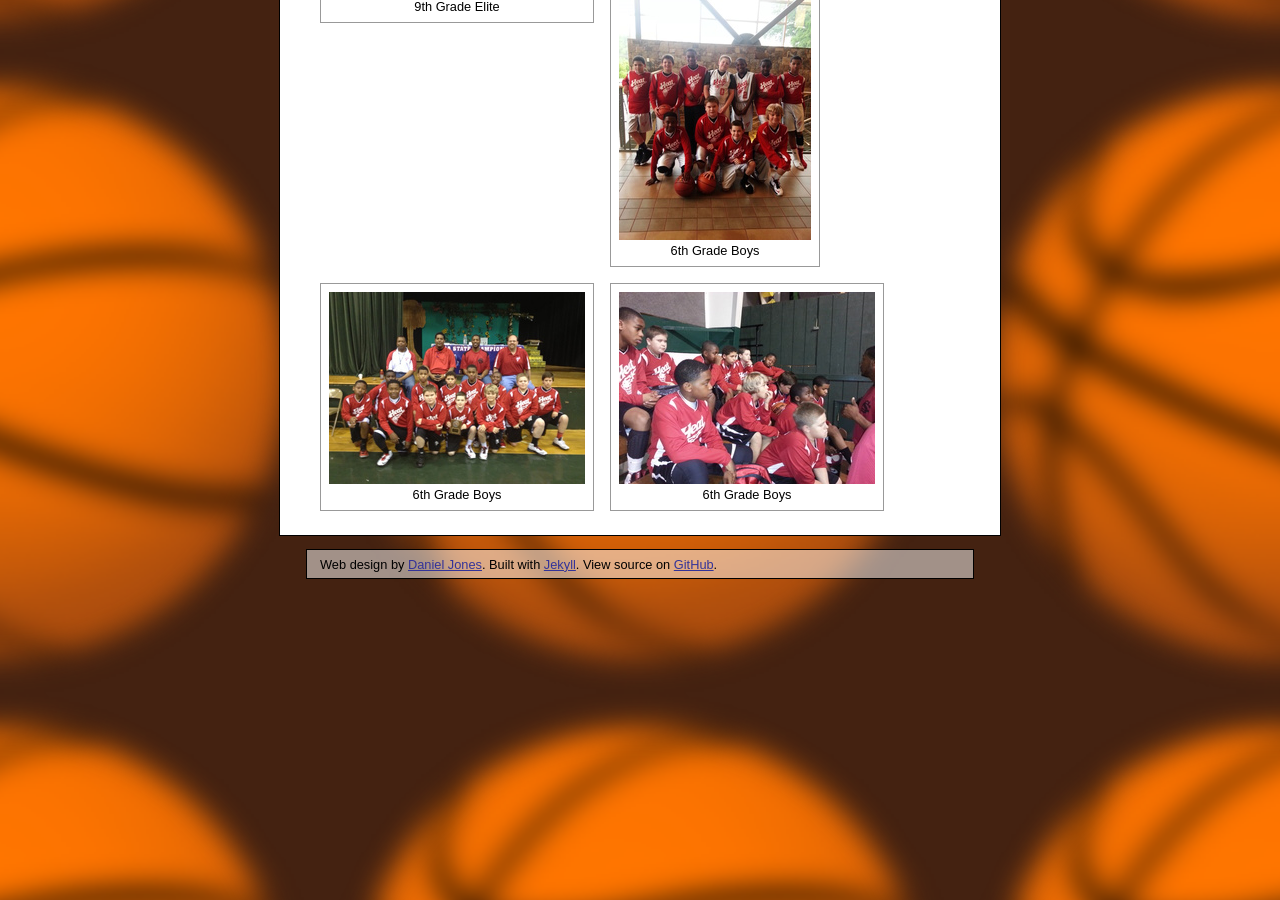
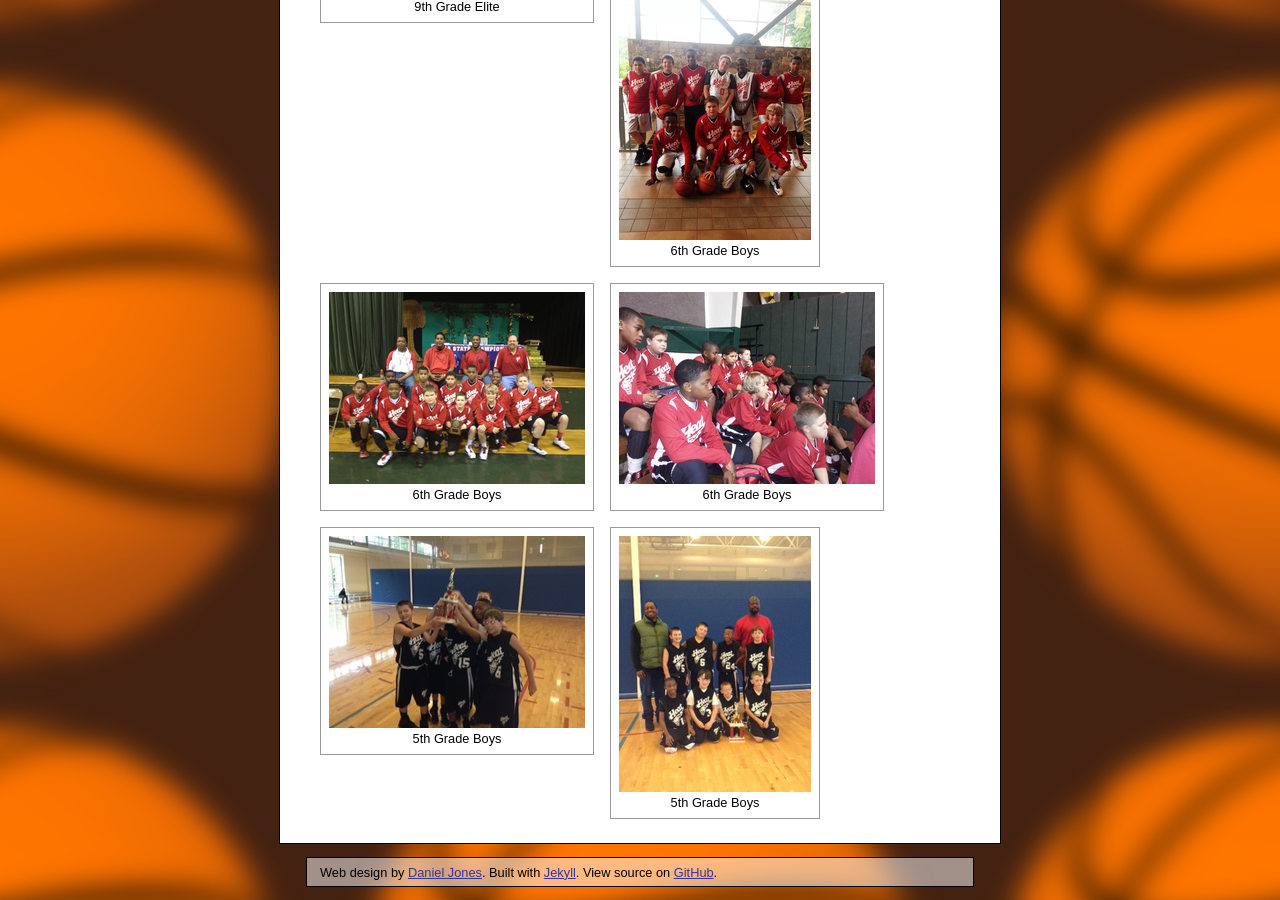
Before and after one commit to tortxof/scheat-www, a Jekyll site: the page built from photos/index.html, in a window 1280 px wide and 900 px high, scrolled down 587 px. Built offline with Jekyll 4.4.1, drawn with Linux system fonts in a browser that asks for light colours.

Commit message:
Added 5th grade photos.

```diff
--- a/photos/index.html
+++ b/photos/index.html
@@ -17,6 +17,12 @@ photos:
  -
   file: 2013-05-05.15-33-48.d8185cd9.jpg
   title: 6th Grade Boys
+ -
+  file: 2013-04-28.17-40-04.14913ff4.jpg
+  title: 5th Grade Boys
+ -
+  file: 2013-04-28.17-41-18.ee372f6d.jpg
+  title: 5th Grade Boys
 ---
 {% for photo in page.photos %}
 <div class="thumbnail">
```
Also changed, not shown: photos/large/2013-04-28.17-40-04.14913ff4.jpg (added), photos/large/2013-04-28.17-41-18.ee372f6d.jpg (added), photos/small/2013-04-28.17-40-04.14913ff4.jpg (added), photos/small/2013-04-28.17-41-18.ee372f6d.jpg (added).
